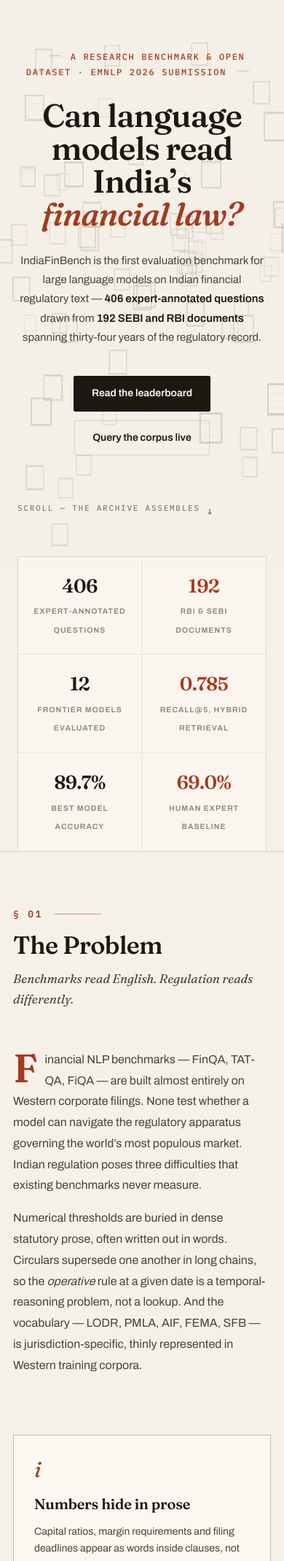
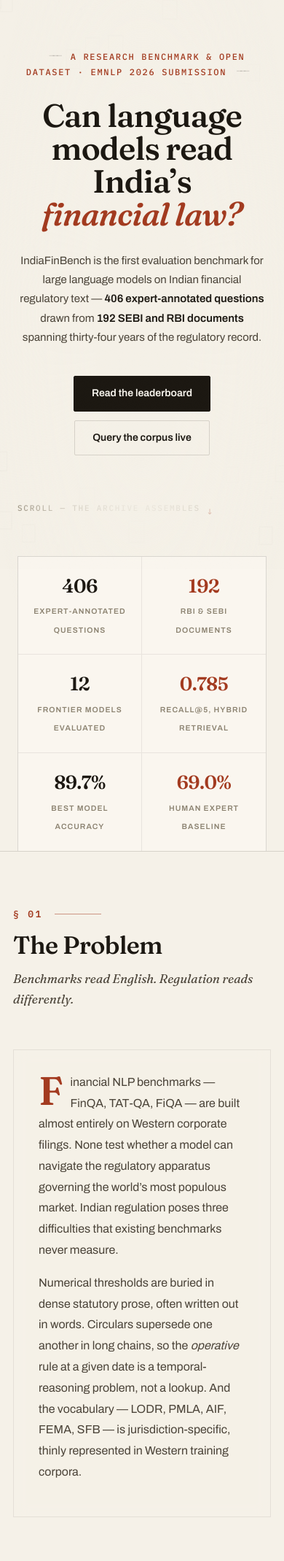
Before and after one commit to Rajveer-code/IndiaFinBench, a Flask app: page / in a window 390 px wide; the page is wider, and only the part inside the window is pictured. Shown: the part 64-2203 px from the top of that part at 73% size. Run offline with Flask 3, Linux system fonts and the light colour scheme; data comes from the database, SQL or seed files in the repository.

Commit message:
demo: guarantee text legibility over the archive scene
The scene was competing with the copy. Three coordinated fixes:

- Formations now respect a keep-out zone: the hero cloud is a halo
  around the headline column, the supersession tangle knots deeper and
  to the right of the reading column, and the archive wall sits further
  back as a watermark
- Shader toned down: card borders muted toward paper, lower alpha for
  borders, ruled lines, links and motes, stronger depth fade, and a
  global opacity cap (0.85 desktop, 0.55 mobile)
- Vellum scrims: frosted-paper panels (backdrop-filter with a solid
  fallback) under the two-column prose and corpus copy, plus a radial
  paper glow behind the hero so the title column always reads clean

Also: deep links (/#section) now jump instantly on load instead of
smooth-scrolling from the top.

```diff
--- a/demo/static/css/main.css
+++ b/demo/static/css/main.css
@@ -199,6 +199,14 @@ a { color: inherit; }
   padding: 168px 24px 0;
   border-bottom: 1px solid var(--rule);
 }
+/* radial paper glow keeps the headline column clear of the archive scene */
+.hero::before {
+  content: ''; position: absolute; inset: 0; z-index: 1; pointer-events: none;
+  background: radial-gradient(ellipse 56% 54% at 50% 40%,
+    var(--paper) 30%,
+    color-mix(in srgb, var(--paper) 72%, transparent) 62%,
+    transparent 100%);
+}
 .hero-inner {
   position: relative; z-index: 2;
   max-width: var(--maxw); margin: 0 auto; text-align: center;
@@ -265,7 +273,7 @@ a { color: inherit; }
 .chapter { padding: 110px 24px; position: relative; }
 .chapter > * { max-width: var(--maxw); margin-left: auto; margin-right: auto; }
 .ch-alt {
-  background: color-mix(in srgb, var(--paper-deep) 84%, transparent);
+  background: color-mix(in srgb, var(--paper-deep) 91%, transparent);
   border-top: 1px solid var(--rule); border-bottom: 1px solid var(--rule);
 }
 
@@ -292,6 +300,19 @@ a { color: inherit; }
 .prose { font-size: 16px; line-height: 1.8; color: var(--ink-2); }
 .prose strong { color: var(--ink); }
 .prose-narrow { max-width: 70ch; margin-bottom: 48px; }
+
+/* vellum: frosted-paper panel that guarantees legibility over the scene */
+.vellum {
+  background: color-mix(in srgb, var(--paper) 70%, transparent);
+  -webkit-backdrop-filter: blur(10px) saturate(130%);
+  backdrop-filter: blur(10px) saturate(130%);
+  border: 1px solid var(--rule-soft);
+  padding: 30px 34px;
+}
+@supports not (backdrop-filter: blur(1px)) {
+  .vellum { background: color-mix(in srgb, var(--paper) 94%, transparent); }
+}
+
 .prose-cols {
   columns: 2; column-gap: 56px; column-rule: 1px solid var(--rule-soft);
   margin-bottom: 64px; font-size: 16px; line-height: 1.8; color: var(--ink-2);
--- a/demo/static/js/archive-scene.js
+++ b/demo/static/js/archive-scene.js
@@ -45,7 +45,7 @@
     '  gl_Position = uProj * mv;',
     '  vUv = aCorner * 0.5 + 0.5;',
     '  vKind = aMeta.x;',
-    '  vFade = clamp(1.0 - (-mv.z - 4.0) / 16.0, 0.18, 1.0);',
+    '  vFade = clamp(1.0 - (-mv.z - 4.0) / 13.0, 0.10, 0.85);',
     '}'
   ].join('\n');
 
@@ -66,9 +66,10 @@
     '  vec3 ink   = vec3(0.110, 0.094, 0.071);',
     '  vec3 sebi  = vec3(0.122, 0.361, 0.271);',
     '  vec3 rbi   = vec3(0.639, 0.231, 0.125);',
-    '  vec3 tint  = mix(sebi, rbi, vKind);',
+    '  vec3 paper = vec3(0.961, 0.945, 0.910);',
+    '  vec3 tint  = mix(mix(sebi, rbi, vKind), paper, 0.30);', // muted toward paper
     '  vec3 col   = mix(ink, tint, border);',
-    '  float a = border * 0.62 + lines * 0.20 + 0.045;',
+    '  float a = border * 0.42 + lines * 0.13 + 0.03;',
     '  gl_FragColor = vec4(col, a * uAlpha * vFade);',
     '}'
   ].join('\n');
@@ -113,7 +114,7 @@
   var MOTE_FS = [
     'precision mediump float;',
     'uniform float uAlpha;',
-    'void main(){ gl_FragColor = vec4(0.110, 0.094, 0.071, 0.13 * uAlpha); }'
+    'void main(){ gl_FragColor = vec4(0.110, 0.094, 0.071, 0.09 * uAlpha); }'
   ].join('\n');
 
   function compile(type, src) {
@@ -153,33 +154,40 @@
   var tangle = new Float32Array(N_DOCS * 3);
   var grid = new Float32Array(N_DOCS * 3);
 
-  // cloud: wide drifting ellipsoid behind the hero
+  // cloud: drifting halo around the text column — the centre stays empty
+  // so the hero headline and chapter prose are never occluded
   for (var i = 0; i < N_DOCS; i++) {
-    var th = rand() * Math.PI * 2, ph = Math.acos(rand() * 2 - 1), r = Math.pow(rand(), 0.5);
-    cloud[i * 3]     = Math.sin(ph) * Math.cos(th) * 8.2 * r;
-    cloud[i * 3 + 1] = Math.cos(ph) * 4.0 * r;
-    cloud[i * 3 + 2] = -9.0 + Math.sin(ph) * Math.sin(th) * 3.4 * r;
+    var x, y;
+    do {
+      x = (rand() * 2 - 1) * 9.5;
+      y = (rand() * 2 - 1) * 4.6;
+    } while (Math.abs(x) < 3.6 && Math.abs(y) < 3.0); // keep-out rectangle
+    cloud[i * 3]     = x;
+    cloud[i * 3 + 1] = y;
+    cloud[i * 3 + 2] = -9.0 - rand() * 4.5;
   }
 
-  // tangle: 12 supersession chains — random walks knotting right of the text column
+  // tangle: 12 supersession chains — random walks knotting deep and to the
+  // right, clear of the reading column
   var CHAINS = 12, perChain = Math.ceil(N_DOCS / CHAINS), idx = 0;
   for (var c = 0; c < CHAINS; c++) {
-    var x = 2.6 + (rand() - 0.5) * 6.4, y = (rand() - 0.5) * 3.6, z = -9.0 + (rand() - 0.5) * 2.5;
+    var x = 4.4 + (rand() - 0.5) * 4.6, y = (rand() - 0.5) * 4.2, z = -11.5 + (rand() - 0.5) * 2.5;
     for (var k = 0; k < perChain && idx < N_DOCS; k++, idx++) {
-      x += (rand() - 0.5) * 1.5 - (x - 2.6) * 0.07;
-      y += (rand() - 0.5) * 1.1 - y * 0.07;
+      x += (rand() - 0.5) * 1.4 - (x - 4.4) * 0.08;
+      y += (rand() - 0.5) * 1.1 - y * 0.06;
       z += (rand() - 0.5) * 0.8;
       tangle[idx * 3] = x; tangle[idx * 3 + 1] = y; tangle[idx * 3 + 2] = z;
     }
   }
 
-  // grid: 16 × 12 archive wall — SEBI block fills first, RBI block after
-  var COLS = 16, SX = 0.74, SY = 0.96;
+  // grid: 16 × 12 archive wall — SEBI block fills first, RBI block after.
+  // Sits deep so it reads as a watermark, not a competitor to the copy.
+  var COLS = 16, SX = 0.86, SY = 1.04;
   for (i = 0; i < N_DOCS; i++) {
     var col = i % COLS, row = Math.floor(i / COLS);
-    grid[i * 3]     = (col - (COLS - 1) / 2) * SX + 1.2;
+    grid[i * 3]     = (col - (COLS - 1) / 2) * SX + 2.2;
     grid[i * 3 + 1] = ((11 - row) - 5.5) * SY * 0.62;
-    grid[i * 3 + 2] = -10.5 + (rand() - 0.5) * 0.3;
+    grid[i * 3 + 2] = -13.5 + (rand() - 0.5) * 0.3;
   }
 
   /* ── Doc quad buffers (6 verts per doc) ───────────────────────────── */
@@ -333,7 +341,7 @@
     gl.drawArrays(gl.POINTS, 0, N_MOTES);
 
     // chain lines: visible only inside the tangle phase
-    var lineAlpha = alpha * t1 * (1 - t2) * 0.16;
+    var lineAlpha = alpha * t1 * (1 - t2) * 0.11;
     if (lineAlpha > 0.004) {
       gl.useProgram(lineProg);
       attrib(lineL.a.aCloud, lineBufs.cloud, 3);
@@ -360,8 +368,8 @@
     gl.uniform1f(docL.u.uT2, t2);
     gl.uniform1f(docL.u.uTime, time);
     var small = W < 700;
-    gl.uniform1f(docL.u.uSize, (small ? 0.115 : 0.155) + t2 * 0.07);
-    gl.uniform1f(docL.u.uAlpha, alpha * (small ? 0.68 : 1) * (1 - t2 * 0.25));
+    gl.uniform1f(docL.u.uSize, (small ? 0.115 : 0.16) + t2 * 0.08);
+    gl.uniform1f(docL.u.uAlpha, alpha * (small ? 0.55 : 0.85) * (1 - t2 * 0.3));
     gl.drawArrays(gl.TRIANGLES, 0, V);
   }
 
--- a/demo/static/js/main.js
+++ b/demo/static/js/main.js
@@ -21,6 +21,16 @@
       return { '&': '&amp;', '<': '&lt;', '>': '&gt;', '"': '&quot;', "'": '&#39;' }[ch];
     });
   };
+
+  /* ── Deep links: jump instantly on load instead of animating from top ─ */
+  if (location.hash) {
+    var deepTarget = document.getElementById(location.hash.slice(1));
+    if (deepTarget) {
+      requestAnimationFrame(function () {
+        deepTarget.scrollIntoView({ behavior: 'instant', block: 'start' });
+      });
+    }
+  }
 
   /* ── Masthead drawer ──────────────────────────────────────────────── */
   var menuBtn = $('#menuBtn');
--- a/demo/templates/index.html
+++ b/demo/templates/index.html
@@ -119,7 +119,7 @@
     <p class="ch-lede">Benchmarks read English. Regulation reads differently.</p>
   </header>
 
-  <div class="prose-cols reveal">
+  <div class="prose-cols vellum reveal">
     <p>
       Financial NLP benchmarks — FinQA, TAT-QA, FiQA — are built almost entirely on Western
       corporate filings. None test whether a model can navigate the regulatory apparatus
@@ -180,7 +180,7 @@
   </header>
 
   <div class="corpus-grid">
-    <div class="corpus-copy reveal">
+    <div class="corpus-copy vellum reveal">
       <p class="prose">
         Every question in IndiaFinBench traces to a primary-source document published by the
         Securities and Exchange Board of India or the Reserve Bank of India between
```
